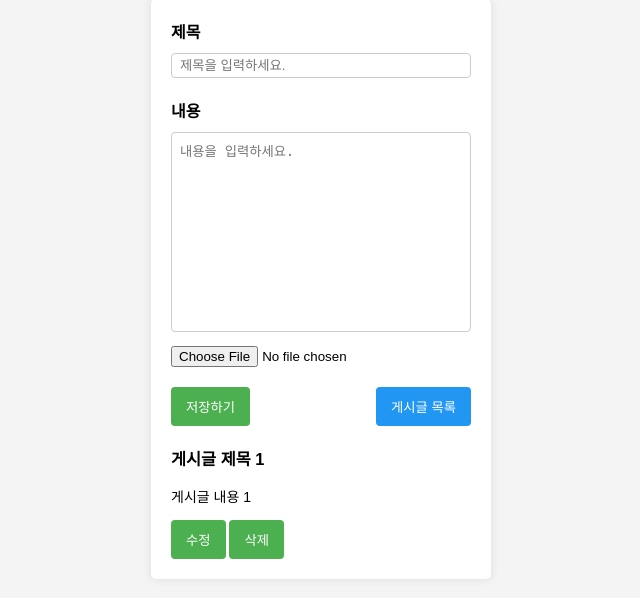
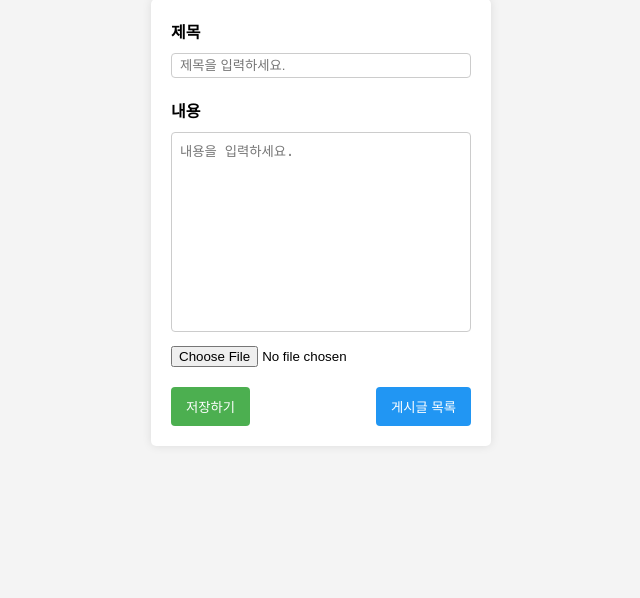
Before and after one commit to soojinpark99/memoBoard, a Python web app: template src/main/resources/templates/boardwrite.html in a window 1280 px wide. Shown: the part 31-629 px from the top of the page, without its empty margins (319-959 px from the left). Run offline with Jinja, Linux system fonts and the light colour scheme; the template is opened without the code that fills it, so the values that code supplies are empty.

Commit message:
post-list 삭제

```diff
--- a/src/main/resources/templates/boardwrite.html
+++ b/src/main/resources/templates/boardwrite.html
@@ -82,11 +82,6 @@
       .list-btn:hover {
         background-color: #0b7dda;
       }
-
-      .post-list {
-        margin-top: 20px;
-        font-size: 14px;
-      }
     </style>
   </head>
   <body>
@@ -117,16 +112,6 @@
         <div class="btn-div">
           <button type="submit">저장하기</button>
           <button class="list-btn" type="button">게시글 목록</button>
-        </div>
-        <div class="post-list" id="postList">
-          <div class="post-item">
-            <h3>게시글 제목 1</h3>
-            <p>게시글 내용 1</p>
-            <div class="post-actions">
-              <button class="edit-btn" onclick="editPost(1)">수정</button>
-              <button class="delete-btn" onclick="deletePost(1)">삭제</button>
-            </div>
-          </div>
         </div>
       </div>
     </form>
```
